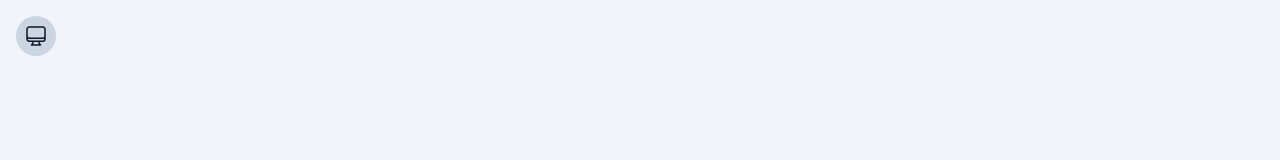
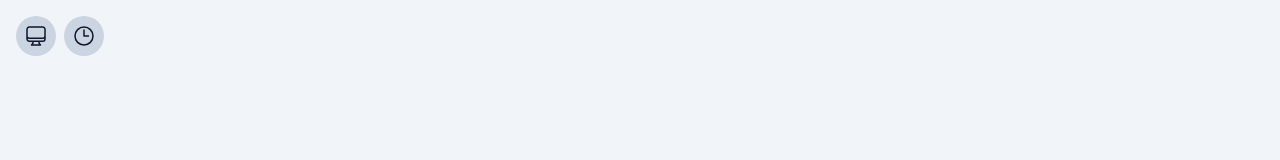
Before and after one commit to feasterjon/rpncalc, a React (Create React App) app: page / in a window 1280 px wide. Shown: the top 160 px of the page. Built offline with nearby package versions, Linux system fonts and the light colour scheme.

Commit message:
Toggle history

```diff
--- a/src/components/rpncalc/icon.js
+++ b/src/components/rpncalc/icon.js
@@ -4,6 +4,12 @@ export function Icon({ id }) {
       return (
         <svg xmlns="http://www.w3.org/2000/svg" fill="none" viewBox="0 0 24 24" strokeWidth={1.5} stroke="currentColor" className="w-6 h-6">
           <path strokeLinecap="round" strokeLinejoin="round" d="M15.666 3.888A2.25 2.25 0 0 0 13.5 2.25h-3c-1.03 0-1.9.693-2.166 1.638m7.332 0c.055.194.084.4.084.612v0a.75.75 0 0 1-.75.75H9a.75.75 0 0 1-.75-.75v0c0-.212.03-.418.084-.612m7.332 0c.646.049 1.288.11 1.927.184 1.1.128 1.907 1.077 1.907 2.185V19.5a2.25 2.25 0 0 1-2.25 2.25H6.75A2.25 2.25 0 0 1 4.5 19.5V6.257c0-1.108.806-2.057 1.907-2.185a48.208 48.208 0 0 1 1.927-.184" />
+        </svg>
+      )
+    case 'clock':
+      return (
+        <svg xmlns="http://www.w3.org/2000/svg" fill="none" viewBox="0 0 24 24" strokeWidth={1.5} stroke="currentColor" className="w-6 h-6">
+          <path strokeLinecap="round" strokeLinejoin="round" d="M12 6v6h4.5m4.5 0a9 9 0 1 1-18 0 9 9 0 0 1 18 0Z" />
         </svg>
       )
     case 'computerDesktop':
--- a/src/components/rpncalc/index.js
+++ b/src/components/rpncalc/index.js
@@ -11,6 +11,7 @@ export default function RPNCalc() {
 
   const
     [appHistory, setAppHistory] = useState(sessionHistory),
+    [appHistoryVisible, setAppHistoryVisible] = useState(false),
     [currentExpression, setCurrentExpression] = useState(sessionHistory.length ? `${sessionHistory[sessionHistory.length - 1]?.answer} ` : ''),
     [lastAnswer, setLastAnswer] = useState(sessionHistory[sessionHistory.length - 1]?.answer || ''),
     msgError = 'error',
@@ -135,6 +136,11 @@ export default function RPNCalc() {
     setCurrentExpression(`${currentExpression}${text} `);
   };
 
+  const toggleHistory = () => {
+    vibrateBasic();
+    setAppHistoryVisible(!appHistoryVisible);
+  };
+
   const toggleTheme = () => {
     vibrateBasic();
     setThemeIndex((themeIndex) => (themeIndex + 1) % themes.length);
@@ -210,12 +216,31 @@ export default function RPNCalc() {
             " onClick={toggleTheme}>
               <Icon id={themes[themeIndex].icon} />
             </div>
+            <div className="
+              active:bg-slate-400
+              bg-slate-300
+              cursor-default
+              dark:active:bg-slate-600
+              dark:bg-slate-700
+              dark:text-slate-100
+              ml-2
+              p-2
+              rounded-full
+              select-none
+              text-slate-900
+            " onClick={toggleHistory}>
+              <Icon id="clock" />
+            </div>
           </div>
           <div className="basis-11/12 dark:text-slate-100 flex items-end justify-end text-slate-900 p-4">
             <div className="text-xl text-right">
               <ol className="list-none">
                 {appHistory.map((item, index) =>
-                  <li key={`history-${item.id}`}>{item.expression}<br /><span className="text-primary dark:text-primary-light">{item.answer}</span></li>
+                  <li className={`
+                    ${(index + 1 !== appHistory.length && !appHistoryVisible) && 'hidden'}
+                  `} key={`history-${item.id}`}>
+                    {item.expression}<br /><span className="text-primary dark:text-primary-light">{item.answer}</span>
+                  </li>
                 )}
               </ol>
             </div>
```
